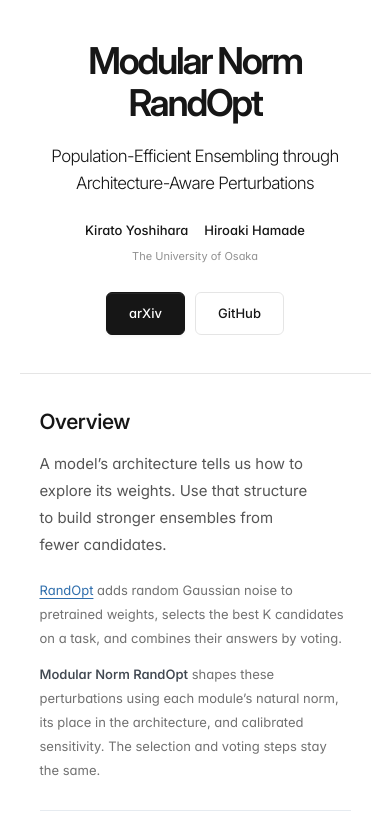
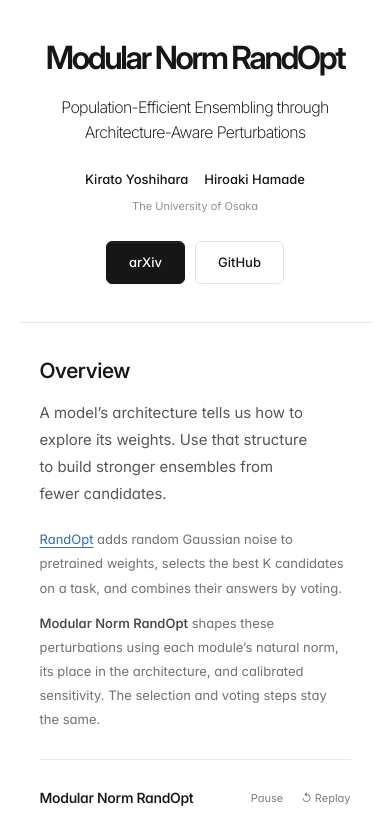
Before and after one commit to kiratoyoshihara/Modular-Norm-RandOpt-page, a website: page index.html in a window 390 px wide. Shown: the top 825 px of the page. Drawn offline with Linux system fonts and the light colour scheme.

Commit message:
update project page

```diff
--- a/assets/css/layout.css
+++ b/assets/css/layout.css
@@ -1,7 +1,7 @@
 /* Compact, left-aligned section headings beneath a separate project masthead. */
 main { width: 90%; max-width: 1044px; margin-inline: auto; }
 .hero { padding-bottom: 56px; }
-.hero-subtitle { font-weight: 300; }
+.hero-subtitle { font-weight: 250; }
 .section .section-intro { max-width: none; margin: 0; text-align: left; }
 .section .section-intro .eyebrow { justify-content: flex-start; }
 .section .section-intro h2 { font-size: 24px; font-weight: 550; line-height: 1.35; letter-spacing: -.5px; margin-top: 0; }
--- a/assets/css/research.css
+++ b/assets/css/research.css
@@ -10,8 +10,8 @@
 .wordmark { font-size: 13px; letter-spacing: -.45px; }
 .hero { max-width: 1150px; padding-top: 69px; }
 .hero > .eyebrow { font-size: 10px; color: #7d7d7d; letter-spacing: 2px; }
-.hero h1 { font-weight: 620; font-size: clamp(40px, 5.3vw, 65px); letter-spacing: -3.3px; margin-top: 23px; }
-.hero-subtitle { font-size: 21px; letter-spacing: -.65px; color: #505050; }
+.hero h1 { font-weight: 620; font-size: clamp(34px, 4.4vw, 54px); letter-spacing: -3.3px; margin-top: 23px; }
+.hero-subtitle { font-size: 19px; letter-spacing: -.65px; color: #505050; }
 .hero-authors { display: flex; justify-content: center; flex-wrap: wrap; gap: 8px 24px; margin-top: 24px; font-size: 15px; font-weight: 500; color: var(--ink); }
 .hero-authors a { white-space: nowrap; text-decoration: none; }
 .hero-authors a:hover, .hero-authors a:focus-visible { text-decoration: underline; }
@@ -280,8 +280,8 @@
 @media (max-width: 720px) {
   .hero { padding-top: 48px; }
   .site-header { min-height: 72px; }
-  .hero h1 { font-size: clamp(37px,8.3vw,57px); letter-spacing: -2.3px; }
-  .hero-subtitle { font-size: 18px; }
+  .hero h1 { font-size: clamp(32px,7vw,48px); letter-spacing: -2.3px; }
+  .hero-subtitle { font-size: 17px; }
   .hero-description { font-size: 14px; }
   .section { padding-top: 75px; padding-bottom: 75px; }
   .method-band .section { padding-top: 65px; padding-bottom: 65px; }
@@ -337,7 +337,7 @@
   .geometry-desktop { display: none; }
   .geometry-mobile { display: block; width: 100%; }
   .hero > .eyebrow { font-size: 8px; letter-spacing: 1.25px; }
-  .hero-subtitle { font-size: 17px; }
+  .hero-subtitle { font-size: 16px; }
   .hero-authors { font-size: 13px; column-gap: 16px; }
   .hero-affiliation { font-size: 11px; }
   .hero-description { font-size: 13px; }
--- a/index.html
+++ b/index.html
@@ -11,12 +11,12 @@
   <link rel="icon" href="data:,">
   <link rel="preload" href="assets/fonts/InterVariable.woff2" as="font" type="font/woff2" crossorigin>
   <link rel="stylesheet" href="assets/css/style.css?v=white8">
-  <link rel="stylesheet" href="assets/css/research.css?v=author-links-1">
+  <link rel="stylesheet" href="assets/css/research.css?v=hero-type-3">
   <link rel="stylesheet" href="assets/css/figure2.css?v=figure2-2">
   <link rel="stylesheet" href="assets/css/section-nav.css?v=1">
   <link rel="stylesheet" href="assets/css/iterative.css?v=iterative-n-5">
   <link rel="stylesheet" href="assets/css/method-animation.css?v=indexed-sampling-1">
-  <link rel="stylesheet" href="assets/css/layout.css?v=layout14">
+  <link rel="stylesheet" href="assets/css/layout.css?v=layout15">
   <script type="module" src="assets/js/main.js?v=overview-indexed-colors-1"></script>
 </head>
 <body>
```
Also changed, not shown: README.md, scripts/build-population-scaling.mjs (renamed from scripts/build-figure2.mjs), scripts/check-population-scaling.mjs (renamed from scripts/check-figure2.mjs).
